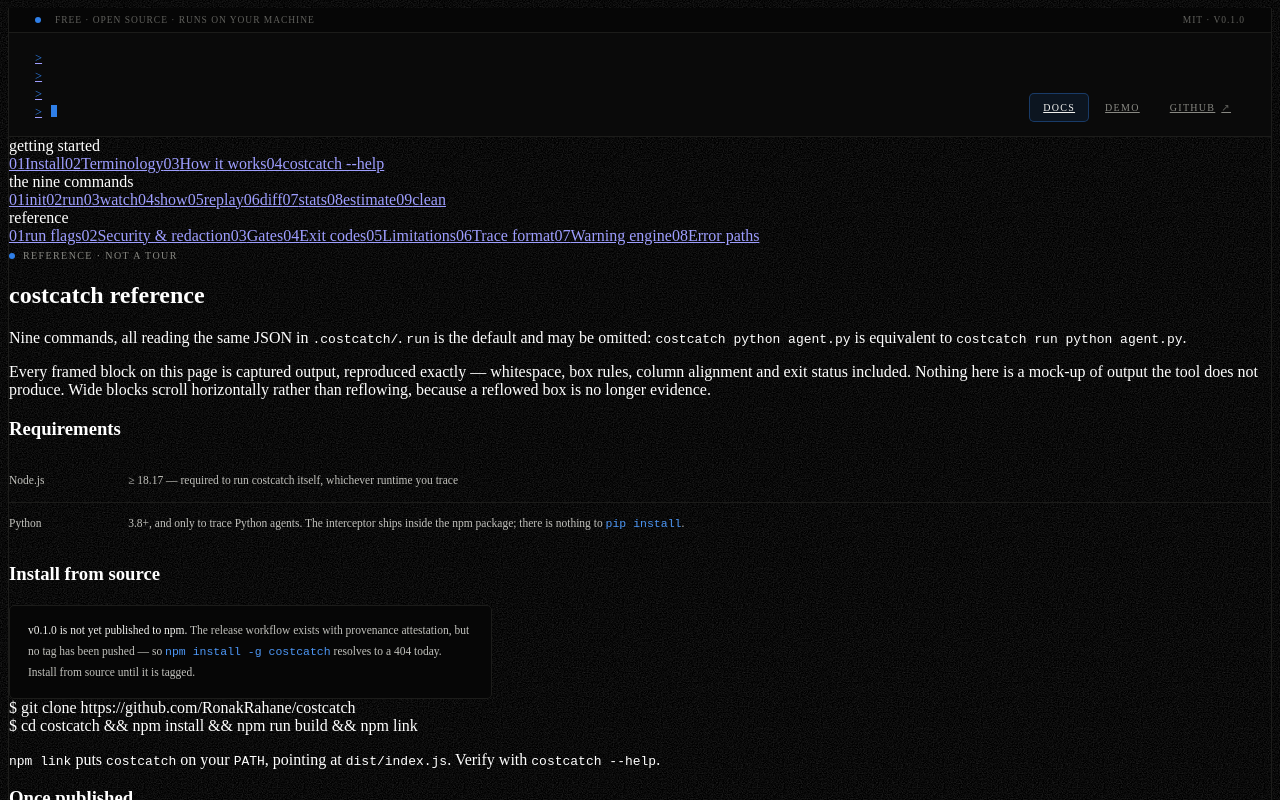
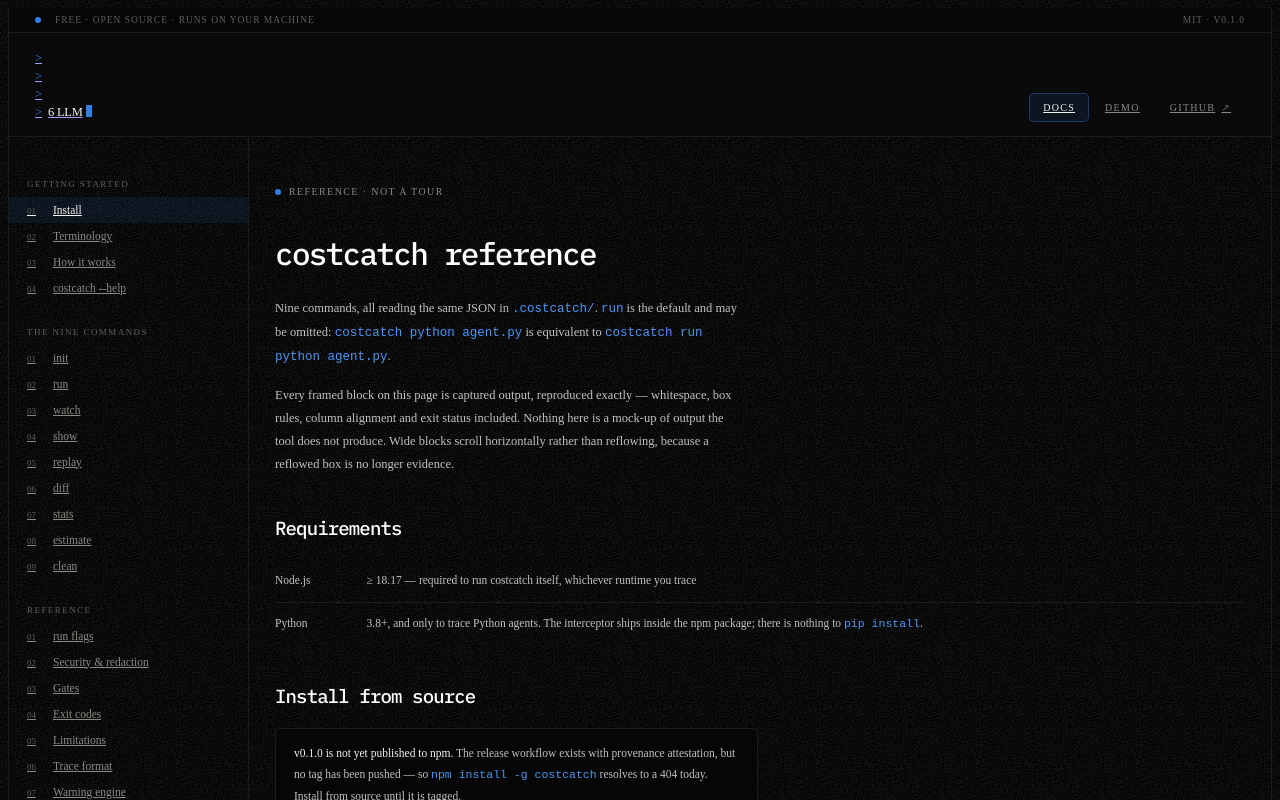
Before and after one commit to RonakRahane/costcatch, a Next.js app in the folder web/: page /docs in a window 1280 px wide. Shown: the top 800 px of the page. Built offline with nearby package versions, Linux system fonts and the light colour scheme.

Commit message:
style(web): style the docs page

```diff
--- a/web/components/site.css
+++ b/web/components/site.css
@@ -525,3 +525,302 @@ html {
 .foot-links { display: flex; gap: 18px; }
 .foot-links a:hover { color: var(--ink-2); }
 .foot .spacer { margin-left: auto; }
+
+/* Docs */
+
+.docs-grid {
+  display: grid;
+  grid-template-columns: 240px minmax(0, 1fr);
+  align-items: start;
+}
+.docs-rail {
+  position: sticky;
+  top: 71px;
+  border-right: 1px solid var(--rail);
+  padding: 30px 0 40px;
+  max-height: calc(100vh - 71px);
+  overflow-y: auto;
+  scrollbar-width: none;
+}
+.docs-rail::-webkit-scrollbar { display: none; }
+.docs-rail-group { padding-bottom: 14px; }
+.docs-rail-label {
+  padding: 12px 18px 8px;
+  font-size: 9px;
+  letter-spacing: 0.16em;
+  text-transform: uppercase;
+  color: var(--ink-4);
+}
+.docs-rail a {
+  display: flex;
+  align-items: baseline;
+  gap: 10px;
+  padding: 7px 18px;
+  font-size: 11.5px;
+  color: var(--ink-3);
+  transition: color 0.18s var(--ease), background 0.18s var(--ease);
+}
+.docs-rail a:hover { color: var(--ink); background: rgba(255, 255, 255, 0.022); }
+.docs-rail a.on { color: var(--ink); background: var(--cost-soft); }
+.docs-rail a .n { font-size: 9px; color: var(--ink-4); flex: 0 0 16px; }
+
+.docs-main { min-width: 0; padding: 0 0 90px; }
+
+.doc-sec { padding: 44px var(--gut) 12px; border-bottom: 1px solid var(--rail); }
+.doc-sec:last-child { border-bottom: 0; }
+.doc-sec > .label { margin-bottom: 14px; }
+
+.doc-h1 {
+  font-family: var(--display);
+  font-weight: 500;
+  font-size: 31px;
+  line-height: 1.12;
+  letter-spacing: -0.055em;
+}
+.doc-h2 {
+  margin-top: 40px;
+  font-family: var(--display);
+  font-weight: 500;
+  font-size: 19px;
+  letter-spacing: -0.045em;
+}
+.doc-p { max-width: 74ch; margin-top: 14px; font-size: 12.5px; line-height: 1.85; color: var(--ink-2); }
+.doc-p code { color: var(--cost-hi); }
+
+.doc-cmd { padding: 40px 0 44px; border-bottom: 1px solid var(--rail); }
+.doc-cmd:last-child { border-bottom: 0; }
+.doc-cmd-head {
+  display: flex;
+  align-items: baseline;
+  gap: 14px;
+  flex-wrap: wrap;
+}
+.doc-cmd-name {
+  font-family: var(--display);
+  font-weight: 500;
+  font-size: 24px;
+  letter-spacing: -0.05em;
+  color: var(--ink);
+}
+.doc-cmd-no { font-size: 9.5px; letter-spacing: 0.14em; color: var(--ink-4); }
+.doc-usage {
+  width: max-content;
+  max-width: 100%;
+  margin-top: 14px;
+  padding: 11px 13px;
+  border: 1px solid var(--rail-2);
+  border-radius: var(--r-sm);
+  background: var(--sunken);
+  font-size: 11.5px;
+  color: var(--ink);
+  overflow-x: auto;
+  white-space: pre;
+}
+.doc-usage .p { color: var(--cost); }
+
+.capture { margin-top: 20px; }
+.capture-head {
+  display: flex;
+  align-items: center;
+  gap: 10px;
+  padding: 9px 13px;
+  border: 1px solid var(--rail-2);
+  border-bottom: 0;
+  border-radius: var(--r-sm) var(--r-sm) 0 0;
+  background: var(--raised);
+  font-size: 9px;
+  letter-spacing: 0.14em;
+  text-transform: uppercase;
+  color: var(--ink-4);
+}
+.capture-head .spacer { margin-left: auto; }
+.capture-head .exit { color: var(--ok); }
+.capture-head .exit.bad { color: var(--bad); }
+.capture-body {
+  border: 1px solid var(--rail-2);
+  border-radius: 0 0 var(--r-sm) var(--r-sm);
+  background: var(--sunken);
+}
+
+.splash {
+  display: grid;
+  grid-template-columns: minmax(0, 0.85fr) minmax(0, 1.15fr);
+  border: 1px solid var(--rail-2);
+  border-radius: var(--r-sm);
+  background: var(--sunken);
+  overflow: hidden;
+}
+.splash-col { padding: 26px 20px 20px; }
+.splash-col + .splash-col { border-left: 1px solid var(--rail); }
+.splash-col h4 {
+  font-size: 9px;
+  letter-spacing: 0.16em;
+  text-transform: uppercase;
+  color: var(--ink-4);
+  font-weight: 400;
+}
+.splash-col h4 + * { margin-top: 10px; }
+.splash-col h4 ~ h4 { margin-top: 26px; }
+.splash-col p { font-size: 11.5px; line-height: 1.8; color: var(--ink-2); }
+.splash-list { margin: 0; padding: 0; list-style: none; font-size: 11.5px; line-height: 2; color: var(--ink-2); }
+.splash-list li::before { content: "· "; color: var(--cost); }
+.splash-cmd { display: grid; grid-template-columns: 96px minmax(0, 1fr); font-size: 11.5px; line-height: 2; }
+.splash-cmd b { font-weight: 400; color: var(--ink); }
+.splash-cmd span { color: var(--ink-3); }
+
+/* 404 */
+
+/* 194px is the header and footer height together, so the plate fills the window. */
+.nf-body { min-height: calc(100vh - 194px); padding-top: 38px; }
+.nf-h1 { margin-top: 20px; max-width: 22ch; }
+
+.nf-req {
+  display: grid;
+  grid-template-columns: 34px minmax(0, 1fr);
+  gap: 6px 12px;
+  width: max-content;
+  max-width: 100%;
+  margin-top: 30px;
+  padding: 14px 18px;
+  border: 1px solid var(--rail-2);
+  border-radius: var(--r-sm);
+  background: var(--sunken);
+  font-size: 12.5px;
+  line-height: 1.6;
+}
+.nf-req .k { color: var(--ink-4); }
+.nf-req .k.bad { color: var(--bad); }
+.nf-req .v { min-width: 0; color: var(--ink); overflow-wrap: anywhere; }
+
+.nf-links {
+  display: grid;
+  grid-template-columns: repeat(4, minmax(0, 1fr));
+  margin-top: 40px;
+  border-top: 1px solid var(--rail-2);
+  border-left: 1px solid var(--rail-2);
+}
+.nf-link {
+  display: flex;
+  flex-direction: column;
+  gap: 8px;
+  padding: 20px 20px 22px;
+  border-right: 1px solid var(--rail-2);
+  border-bottom: 1px solid var(--rail-2);
+  transition: background 0.2s var(--ease);
+}
+.nf-link:hover { background: rgba(255, 255, 255, 0.022); }
+.nf-link .t {
+  display: flex;
+  align-items: baseline;
+  justify-content: space-between;
+  gap: 12px;
+  font-size: 15px;
+  font-weight: 500;
+  letter-spacing: -0.035em;
+  color: var(--ink);
+}
+.nf-link .arr { color: var(--ink-4); transition: color 0.2s var(--ease), transform 0.2s var(--ease); }
+.nf-link:hover .arr { color: var(--cost); transform: translateX(2px); }
+.nf-link .b { font-size: 12px; line-height: 1.7; color: var(--ink-3); }
+
+/* Responsive */
+
+@media (max-width: 1080px) {
+  .hero-top { grid-template-columns: minmax(0, 1fr); gap: 34px; }
+  .specs {
+    display: grid;
+    grid-template-columns: repeat(2, minmax(0, 1fr));
+    column-gap: 30px;
+  }
+  .split { grid-template-columns: minmax(0, 1fr); gap: 30px; }
+  .finds { grid-template-columns: repeat(2, minmax(0, 1fr)); }
+  .nf-links { grid-template-columns: repeat(2, minmax(0, 1fr)); }
+  .console-grid { grid-template-columns: 178px minmax(0, 1fr); }
+  .docs-grid { grid-template-columns: 200px minmax(0, 1fr); }
+}
+
+@media (max-width: 860px) {
+  :root { --gut: 18px; --index: 0px; }
+
+  .plate { grid-template-columns: minmax(0, 1fr); }
+  .plate-rail {
+    display: flex;
+    align-items: baseline;
+    gap: 12px;
+    border-right: 0;
+    border-bottom: 1px solid var(--rail);
+    padding: 14px var(--gut);
+  }
+  .plate-rail .plate-name { margin-top: 0; max-width: none; }
+  .plate-body { padding: 26px var(--gut) 52px; }
+
+  .canvas { border-left: 0; border-right: 0; }
+
+  .nav-in { grid-template-columns: minmax(0, 1fr); align-items: start; gap: 14px; }
+  .nav-tabs { flex-wrap: wrap; }
+  .mark-row:not(.on) { display: none; }
+
+  .hero-figure { margin-top: 36px; }
+  .hero-figure .verbatim { padding: 16px; font-size: 11.5px; }
+
+  .steps { grid-template-columns: minmax(0, 1fr); }
+  .stack > div { grid-template-columns: minmax(0, 1fr); gap: 10px; }
+  .gloss div { grid-template-columns: minmax(0, 1fr); gap: 4px; }
+
+  .console-grid { grid-template-columns: minmax(0, 1fr); min-height: 0; }
+  .rail {
+    display: flex;
+    min-width: 0;
+    overflow-x: auto;
+    border-right: 0;
+    border-bottom: 1px solid var(--rail);
+    padding: 0;
+    scrollbar-width: none;
+  }
+  .rail::-webkit-scrollbar { display: none; }
+  .rail-label, .rail-foot { display: none; }
+  .rail-item {
+    width: auto;
+    flex: 0 0 auto;
+    padding: 12px 15px;
+  }
+  .rail-hint { display: none; }
+
+  .docs-grid { grid-template-columns: minmax(0, 1fr); }
+  .docs-rail {
+    position: sticky;
+    top: 0;
+    z-index: 40;
+    display: flex;
+    min-width: 0;
+    overflow-x: auto;
+    border-right: 0;
+    border-bottom: 1px solid var(--rail);
+    padding: 0;
+    max-height: none;
+    background: var(--ground);
+  }
+  .docs-rail-group { display: flex; flex: 0 0 auto; padding: 0; }
+  .docs-rail-label { display: none; }
+  .docs-rail a { flex: 0 0 auto; padding: 12px 14px; }
+  .docs-rail a .n { display: none; }
+
+  .splash { grid-template-columns: minmax(0, 1fr); }
+  .splash-col + .splash-col { border-left: 0; border-top: 1px solid var(--rail); }
+  .copybox { min-width: 0; width: 100%; }
+  .specs { grid-template-columns: minmax(0, 1fr); }
+  .terms { gap: 14px 20px; }
+  .close { padding: 60px var(--gut) 66px; }
+  .doc-sec { padding: 30px var(--gut) 10px; }
+  .nf-body { min-height: 0; }
+}
+
+@media (max-width: 620px) {
+  .wide-only { display: none; }
+  .narrow-only { display: inline; }
+}
+
+@media (max-width: 560px) {
+  .finds { grid-template-columns: minmax(0, 1fr); }
+  .nf-links { grid-template-columns: minmax(0, 1fr); }
+}
```
